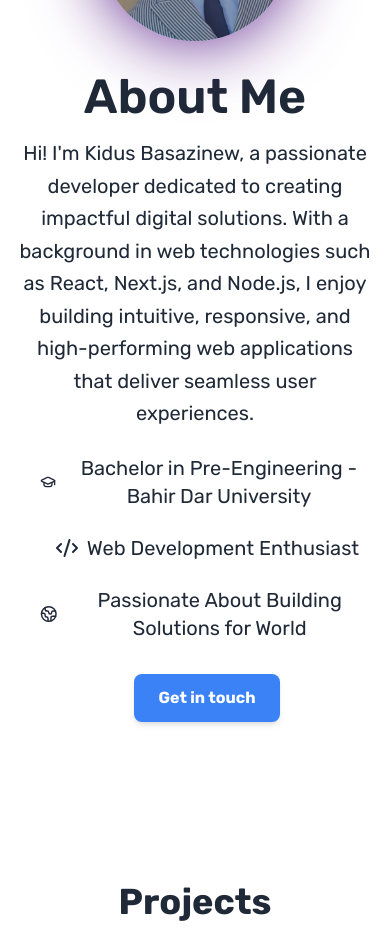
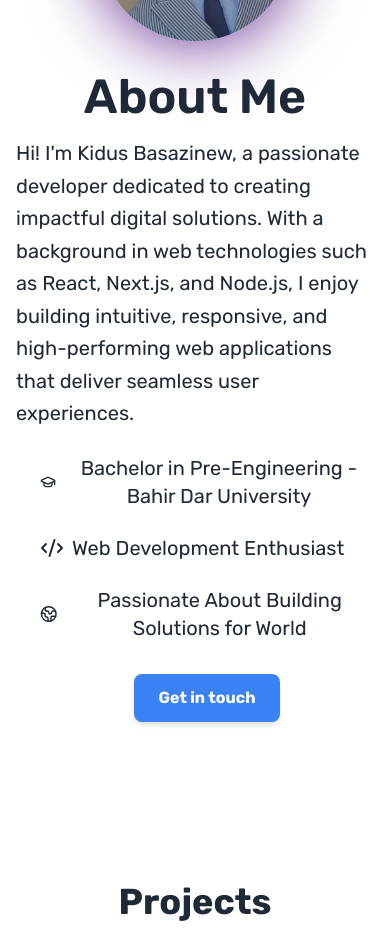
Before and after one commit to KidusBasazinew/Kidus_Pertfolio, a Next.js app: page / in a window 390 px wide. Shown: the part 1040-1974 px from the top of the page. Built offline with nearby package versions, Linux system fonts and the light colour scheme.

Commit message:
adjesting the about page

```diff
--- a/components/sections/AboutMe/AboutMe.tsx
+++ b/components/sections/AboutMe/AboutMe.tsx
@@ -38,7 +38,7 @@ function AboutMe() {
         {/* About Text */}
         <div className="w-full md:w-2/3 text-center md:text-left">
           <h2 className="text-5xl font-semibold mb-4">About Me</h2>
-          <p className="text-xl  mb-6 leading-relaxed max-w-3xl">
+          <p className="text-start text-xl mb-6 leading-relaxed max-w-3xl">
             Hi! I&apos;m Kidus Basazinew, a passionate developer dedicated to
             creating impactful digital solutions. With a background in web
             technologies such as React, Next.js, and Node.js, I enjoy building
@@ -47,7 +47,7 @@ function AboutMe() {
           </p>
 
           <div className="space-y-6 ml-6">
-            <div className="flex justify-center md:justify-start">
+            <div className="flex justify-start">
               <motion.p
                 whileHover={{ scale: 1.05 }}
                 className="text-xl transition-transform duration-300 flex gap-x-2 justify-center items-center"
@@ -56,7 +56,7 @@ function AboutMe() {
                 University
               </motion.p>
             </div>
-            <div className="flex justify-center md:justify-start">
+            <div className="flex justify-start">
               <motion.p
                 whileHover={{ scale: 1.05 }}
                 className="text-xl transition-transform duration-300 flex gap-x-2 justify-center items-center"
@@ -64,7 +64,7 @@ function AboutMe() {
                 <CodeXml /> Web Development Enthusiast
               </motion.p>
             </div>
-            <div className="flex justify-center md:justify-start">
+            <div className="flex justify-start">
               <motion.p
                 whileHover={{ scale: 1.05 }}
                 className="text-xl transition-transform duration-300 flex gap-x-2 justify-center items-center"
```
